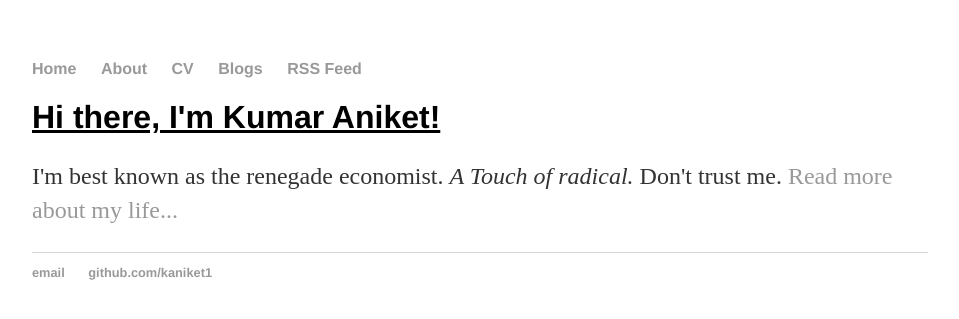
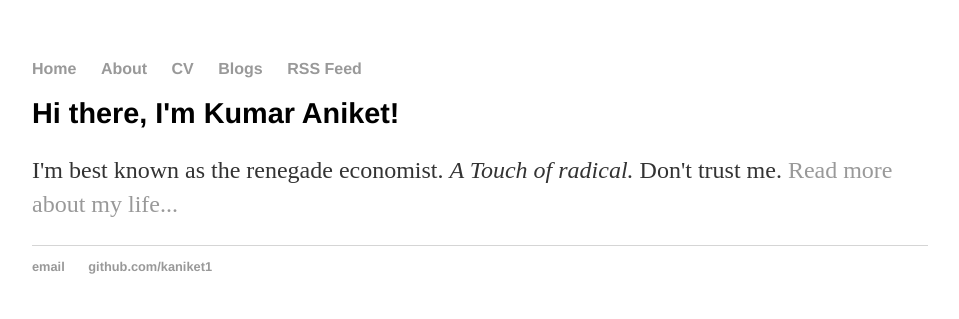
Before and after one commit to kaniket1/kaniket1.github.io, a Jekyll site: the page built from index.html, in a window 1280 px wide. Shown: the top 319 px of the page, without its empty margins (160-1119 px from the left). Built offline with Jekyll 4.4.1, drawn with Linux system fonts in a browser that asks for light colours.

Commit message:
Update main.css

```diff
--- a/css/main.css
+++ b/css/main.css
@@ -20,15 +20,12 @@ a:hover {
     text-decoration: underline;
 }
 h1 {
-    display: block;
-    font-size: 2em;
+    font-size: 1.8em;
     margin-top: 0.67em;
     margin-bottom: 0.67em;
-    text-decoration: underline;
     font-family:'Helvetica', 'Arial', 'Sans-Serif';
 }
 h2 {
-    display: block;
     font-size: 1.5em;
     margin-top: 0.83em;
     margin-bottom: 0.83em;
```
